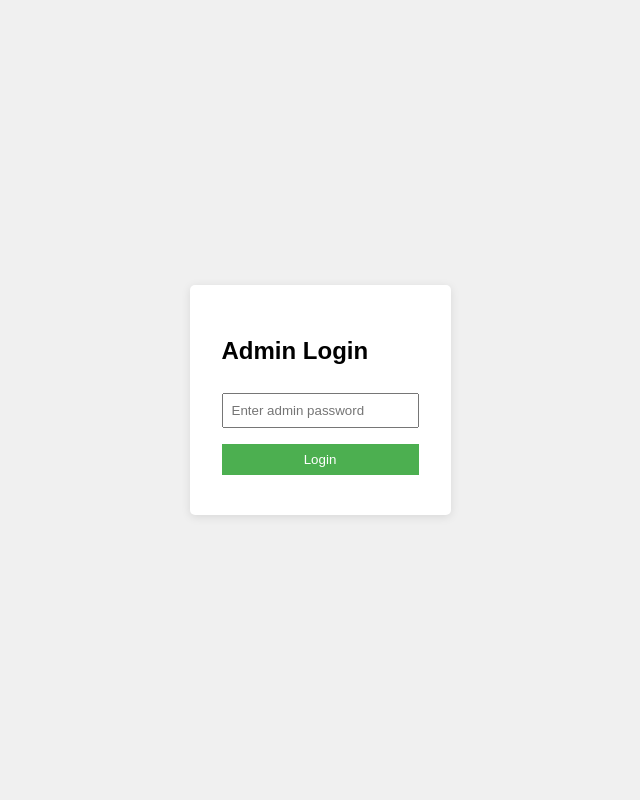
After one commit to Sathimantha/cpcglobal_Certificate_Generator, a Flask app: template certificate_server/templates/admin_login.html in a window 1280 px wide. The commit adds this page. Shown: the whole page, without its empty margins (320-960 px from the left). Run offline with Flask 3, Linux system fonts and the light colour scheme; the template is opened without the code that fills it, so the values that code supplies are empty.

Commit message:
Admin Fucntions Secure

```diff
--- a/certificate_server/app.py
+++ b/certificate_server/app.py
@@ -1,4 +1,4 @@
-from flask import Flask, request, jsonify, send_file, render_template, url_for
+from flask import Flask, request, jsonify, send_file, render_template, url_for, session, redirect
 from flask_cors import CORS
 import os
 import logging
@@ -7,6 +7,7 @@ from werkzeug.middleware.proxy_fix import ProxyFix
 from certificate_generator import generate_certificate
 from datetime import datetime
 from admin_functions import load_data, refresh_data, toggle_caching, get_download_stats
+from config import ADMIN_PASSWORD, SECRET_KEY
 
 # Initialize Flask app
 app = Flask(__name__)
@@ -127,18 +128,41 @@ def get_certificate(student_id):
 
 # ... (admin routes)
 
+@app.route('/admin_login', methods=['GET', 'POST'])
+def admin_login():
+    if request.method == 'POST':
+        password = request.form.get('password')
+        if password == ADMIN_PASSWORD:
+            session['admin_logged_in'] = True
+            return redirect(url_for('admin_dashboard'))
+        else:
+            return render_template('admin_login.html', error="Invalid password")
+    return render_template('admin_login.html')
+
+@app.route('/admin_logout')
+def admin_logout():
+    session.pop('admin_logged_in', None)
+    return redirect(url_for('admin_login'))
+
 @app.route('/admin')
 def admin_dashboard():
+    if not session.get('admin_logged_in'):
+        return redirect(url_for('admin_login'))
     stats = get_download_stats()
     return render_template('admin.html', stats=stats)
 
 @app.route('/api/refresh_data', methods=['POST'])
 def api_refresh_data():
+    if not session.get('admin_logged_in'):
+        return jsonify({"error": "Unauthorized"}), 401
     return refresh_data()
 
 @app.route('/api/toggle_caching', methods=['POST'])
 def api_toggle_caching():
+    if not session.get('admin_logged_in'):
+        return jsonify({"error": "Unauthorized"}), 401
     return toggle_caching()
+
 
 # ... (admin routes)
 
--- /dev/null
+++ b/certificate_server/config.py
@@ -0,0 +1,4 @@
+# config.py
+
+ADMIN_PASSWORD = 'your_secure_password_here'
+SECRET_KEY = 'your_secret_key_here'  # Used for session management
--- a/certificate_server/templates/admin.html
+++ b/certificate_server/templates/admin.html
@@ -1,4 +1,5 @@
 <div id="admin-dashboard">
+    <a href="{{ url_for('admin_logout') }}" class="button">Logout</a>
     <h1>Admin Dashboard</h1>
 
     <div class="card">
--- /dev/null
+++ b/certificate_server/templates/admin_login.html
@@ -0,0 +1,58 @@
+<!DOCTYPE html>
+<html lang="en">
+<head>
+    <meta charset="UTF-8">
+    <meta name="viewport" content="width=device-width, initial-scale=1.0">
+    <title>Admin Login</title>
+    <style>
+        body {
+            font-family: Arial, sans-serif;
+            display: flex;
+            justify-content: center;
+            align-items: center;
+            height: 100vh;
+            margin: 0;
+            background-color: #f0f0f0;
+        }
+        .login-container {
+            background-color: white;
+            padding: 2rem;
+            border-radius: 5px;
+            box-shadow: 0 2px 10px rgba(0, 0, 0, 0.1);
+        }
+        form {
+            display: flex;
+            flex-direction: column;
+        }
+        input, button {
+            margin: 0.5rem 0;
+            padding: 0.5rem;
+        }
+        button {
+            background-color: #4CAF50;
+            color: white;
+            border: none;
+            cursor: pointer;
+        }
+        button:hover {
+            background-color: #45a049;
+        }
+        .error {
+            color: red;
+            margin-bottom: 1rem;
+        }
+    </style>
+</head>
+<body>
+    <div class="login-container">
+        <h2>Admin Login</h2>
+        {% if error %}
+        <p class="error">{{ error }}</p>
+        {% endif %}
+        <form method="POST">
+            <input type="password" name="password" placeholder="Enter admin password" required>
+            <button type="submit">Login</button>
+        </form>
+    </div>
+</body>
+</html>
```
